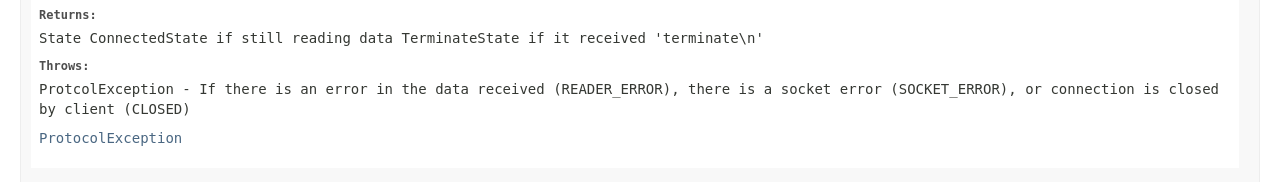
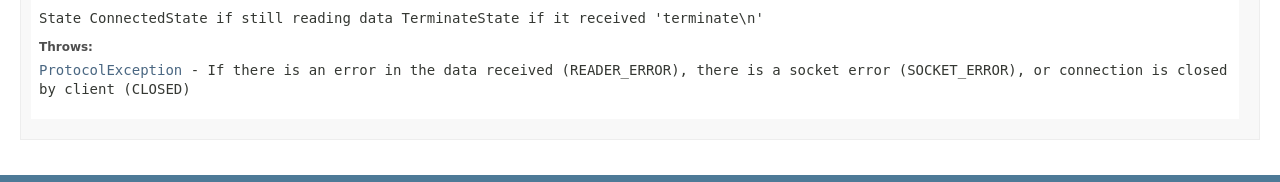
Before and after one commit to rodolk/thenumserver, a plain HTML site: page doc/com/rodolk/numserver/loggingprotocol/ConnectedState.html in a window 1280 px wide. Shown: the part 1534-1716 px from the top of the page. Drawn offline with Linux system fonts and the light colour scheme; a web font is replaced by a local one.

Commit message:
Fixed javadoc

```diff
--- a/doc/com/rodolk/numserver/loggingprotocol/ConnectedState.html
+++ b/doc/com/rodolk/numserver/loggingprotocol/ConnectedState.html
@@ -2,9 +2,9 @@
 <!-- NewPage -->
 <html lang="en">
 <head>
-<!-- Generated by javadoc (1.8.0_212) on Wed Jul 03 19:04:10 PDT 2019 -->
+<!-- Generated by javadoc (1.8.0_201) on Tue Jul 09 02:33:48 UTC 2019 -->
 <title>ConnectedState (thenumserver API)</title>
-<meta name="date" content="2019-07-03">
+<meta name="date" content="2019-07-09">
 <link rel="stylesheet" type="text/css" href="../../../../stylesheet.css" title="Style">
 <script type="text/javascript" src="../../../../script.js"></script>
 </head>
@@ -117,7 +117,7 @@ var activeTableTab = "activeTableTab";
 extends <a href="../../../../com/rodolk/numserver/loggingprotocol/State.html" title="class in com.rodolk.numserver.loggingprotocol">State</a></pre>
 <div class="block">ConnectedState is the main state where the protocol is reading data sent by the client.
  It parses the data and checks correctness.
- Then it calls <code>protocol_.dataConsumer_.processData<\code> to process the
+ Then it calls <code>protocol_.dataConsumer_.processData</code> to process the
  received and checked data.
  If 'terminate\n' is received from the client it will transition to TerminateState.</div>
 </li>
@@ -243,10 +243,9 @@ extends <a href="../../../../com/rodolk/numserver/loggingprotocol/State.html" ti
 <dd><code>State</code> ConnectedState if still reading data
                              TerminateState if it received 'terminate\n'</dd>
 <dt><span class="throwsLabel">Throws:</span></dt>
-<dd><code>ProtcolException</code> - If there is an error in the data received (READER_ERROR),
+<dd><code><a href="../../../../com/rodolk/numserver/loggingprotocol/ProtocolException.html" title="class in com.rodolk.numserver.loggingprotocol">ProtocolException</a></code> - If there is an error in the data received (READER_ERROR),
                           there is a socket error (SOCKET_ERROR), or connection is closed
                           by client (CLOSED)</dd>
-<dd><code><a href="../../../../com/rodolk/numserver/loggingprotocol/ProtocolException.html" title="class in com.rodolk.numserver.loggingprotocol">ProtocolException</a></code></dd>
 </dl>
 </li>
 </ul>
```
Also changed, not shown: doc/com/rodolk/numserver/loggingprotocol/IdleState.html (+3 -4 lines), doc/com/rodolk/numserver/loggingprotocol/State.html (+3 -4 lines), doc/com/rodolk/numserver/loggingprotocol/TerminateState.html (+3 -4 lines).
